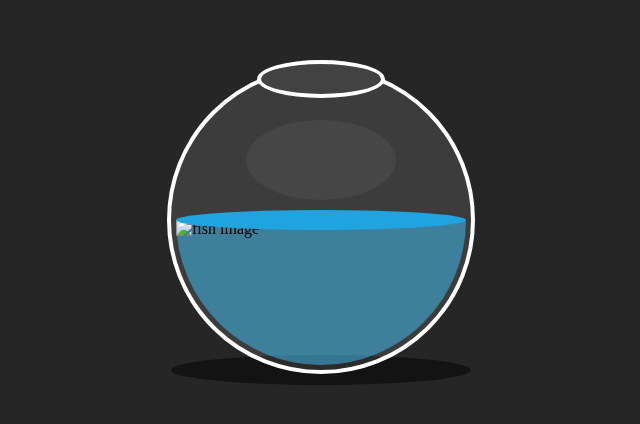
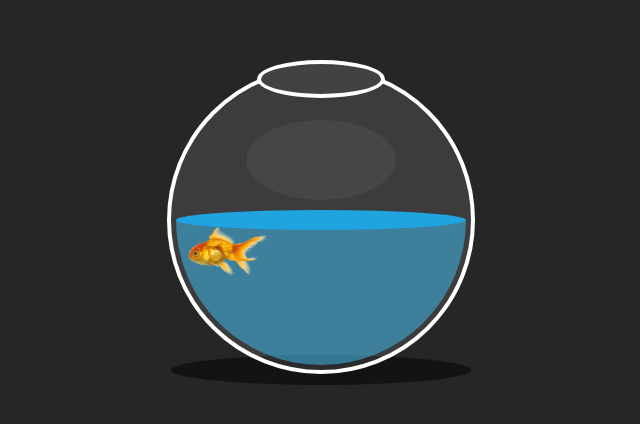
Before and after one commit to satyasaadhika/fish-bowl, a plain HTML site: page index.html in a window 1280 px wide. Shown: the part 180-604 px from the top of the page, without its empty margins (319-959 px from the left). Drawn offline with Linux system fonts and the light colour scheme.

Commit message:
update image

```diff
--- a/index.html
+++ b/index.html
@@ -9,7 +9,7 @@
 <body>
     <div class="bowl">
         <div class="water">
-            <img src="glodenfish.png" class="fish" alt="fish image">
+            <img src="goldenfish.png" class="fish" alt="fish image">
         </div>
     </div>
     <div class="shadow"></div>
```
